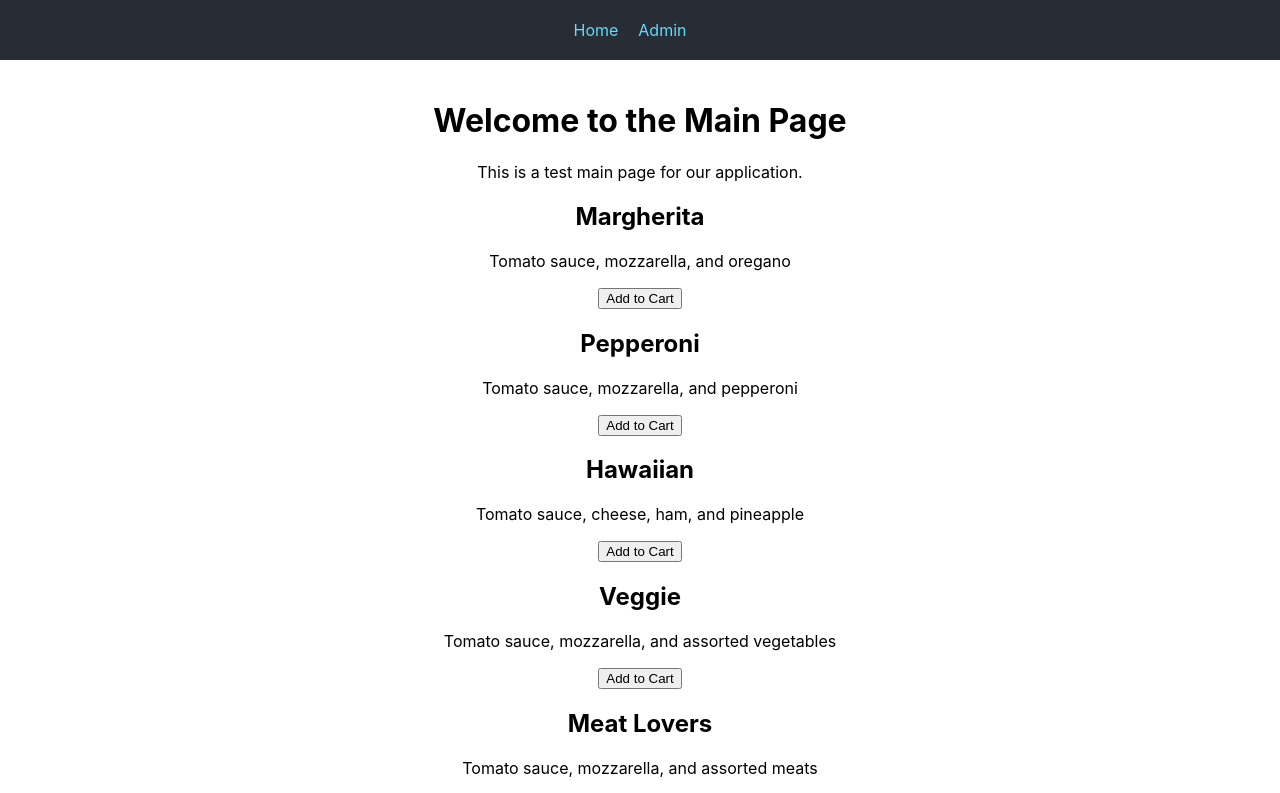
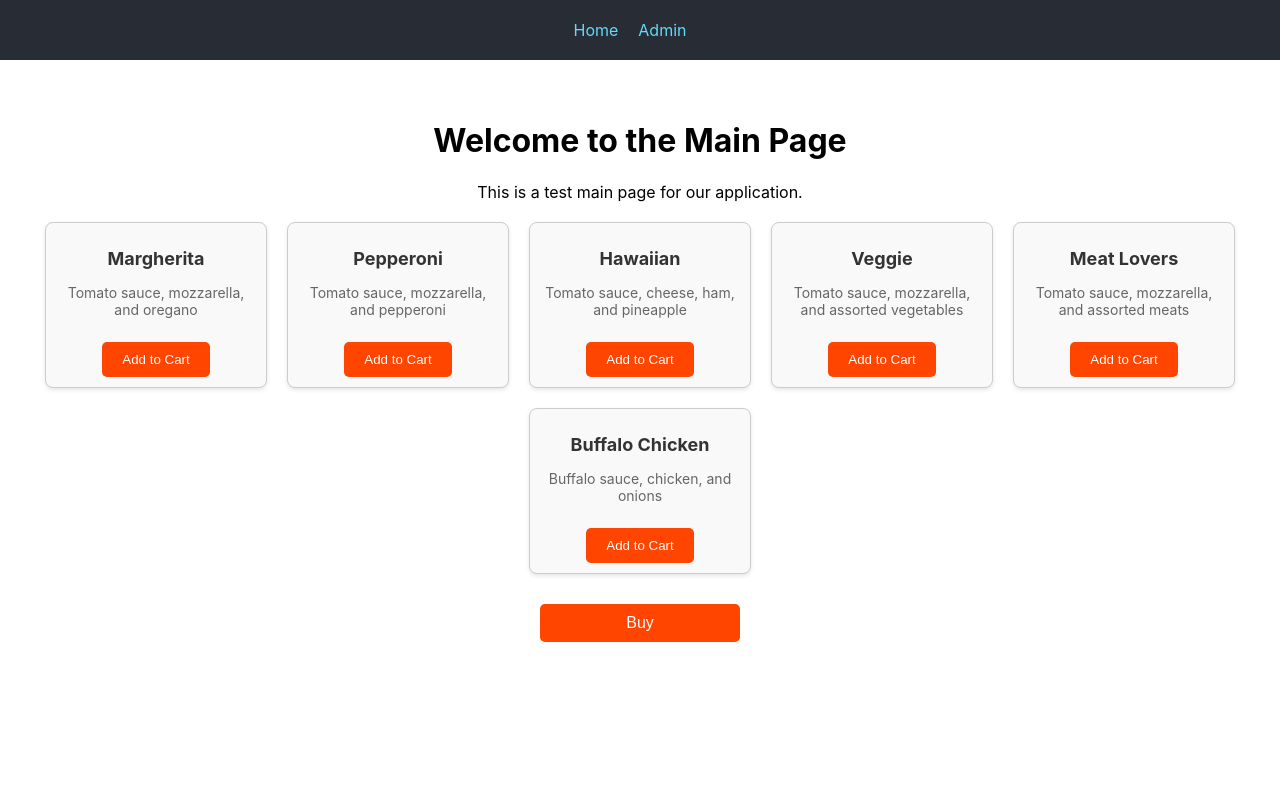
Before and after one commit to olisebz/AstroPizaz, a React (Create React App) app: page / in a window 1280 px wide. Shown: the top 793 px of the page. Built offline with nearby package versions, Linux system fonts and the light colour scheme.

Commit message:
added design

```diff
--- a/src/pages/home/Home.css
+++ b/src/pages/home/Home.css
@@ -10,3 +10,62 @@
   .main-page p {
     font-size: 18px;
   }
+
+  .home {
+    text-align: center;
+    padding: 20px;
+  }
+
+  .pizza-container {
+    display: flex;
+    flex-wrap: wrap;
+    justify-content: center;
+    gap: 20px;
+    margin-top: 20px;
+  }
+
+  .pizza-box {
+    width: 200px;
+    padding: 10px;
+    border: 1px solid #ccc;
+    border-radius: 8px;
+    background-color: #f9f9f9;
+    box-shadow: 0 2px 4px rgba(0,0,0,0.1);
+    transition: transform 0.2s ease-in-out;
+  }
+
+  .pizza-box:hover {
+    transform: translateY(-5px);
+    box-shadow: 0 4px 8px rgba(0,0,0,0.2);
+  }
+
+  .pizza-box h2 {
+    color: #333;
+    font-size: 18px;
+  }
+
+  .pizza-box p {
+    color: #666;
+    font-size: 14px;
+  }
+
+  button {
+    background-color: #ff4500;
+    color: white;
+    border: none;
+    padding: 10px 20px;
+    margin-top: 10px;
+    border-radius: 5px;
+    cursor: pointer;
+    transition: background-color 0.2s ease-in-out;
+  }
+
+  button:hover {
+    background-color: #e03e00;
+  }
+
+  .buy-button {
+    width: 200px;
+    margin-top: 30px;
+    font-size: 16px;
+  }
```
